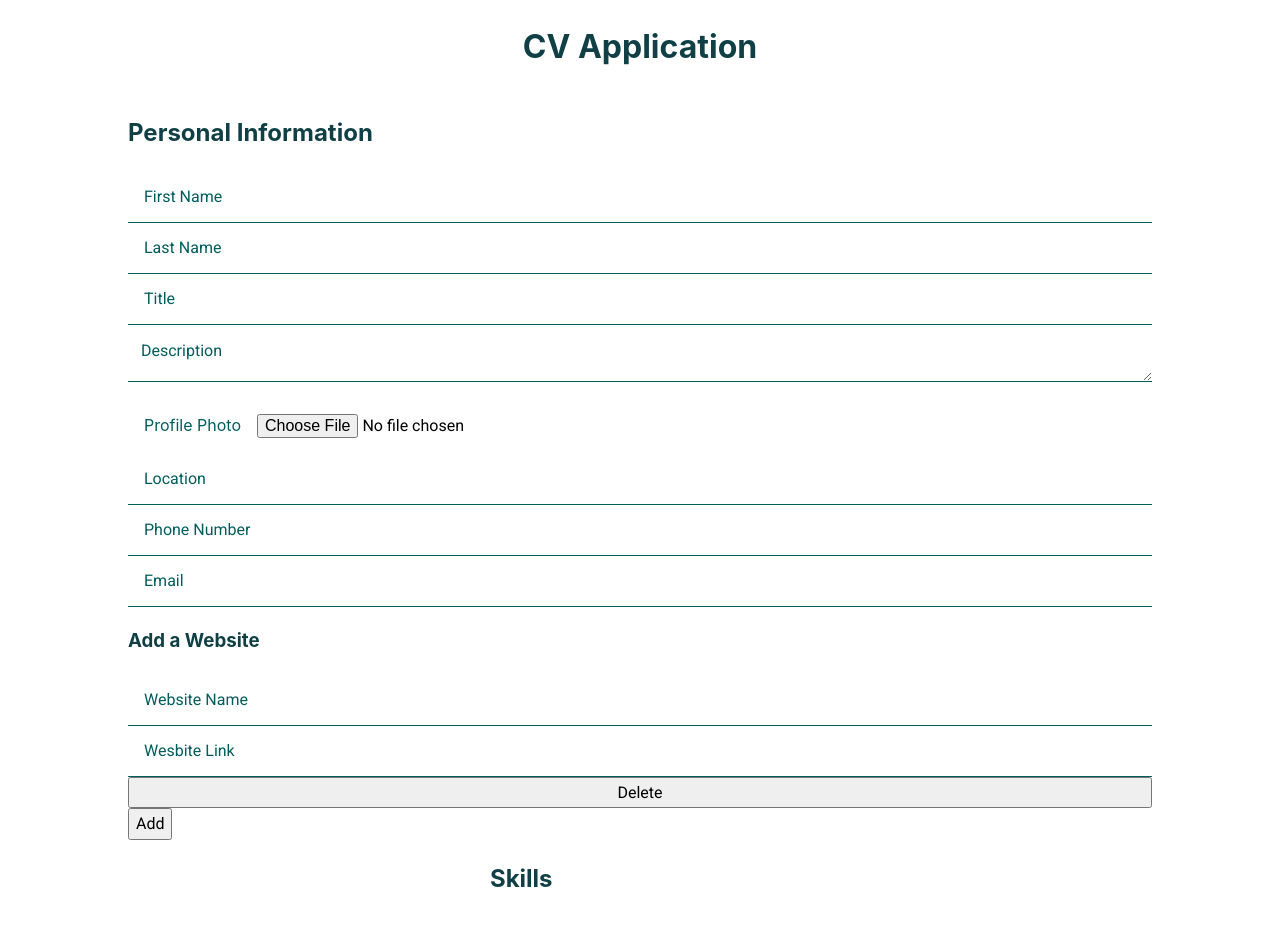
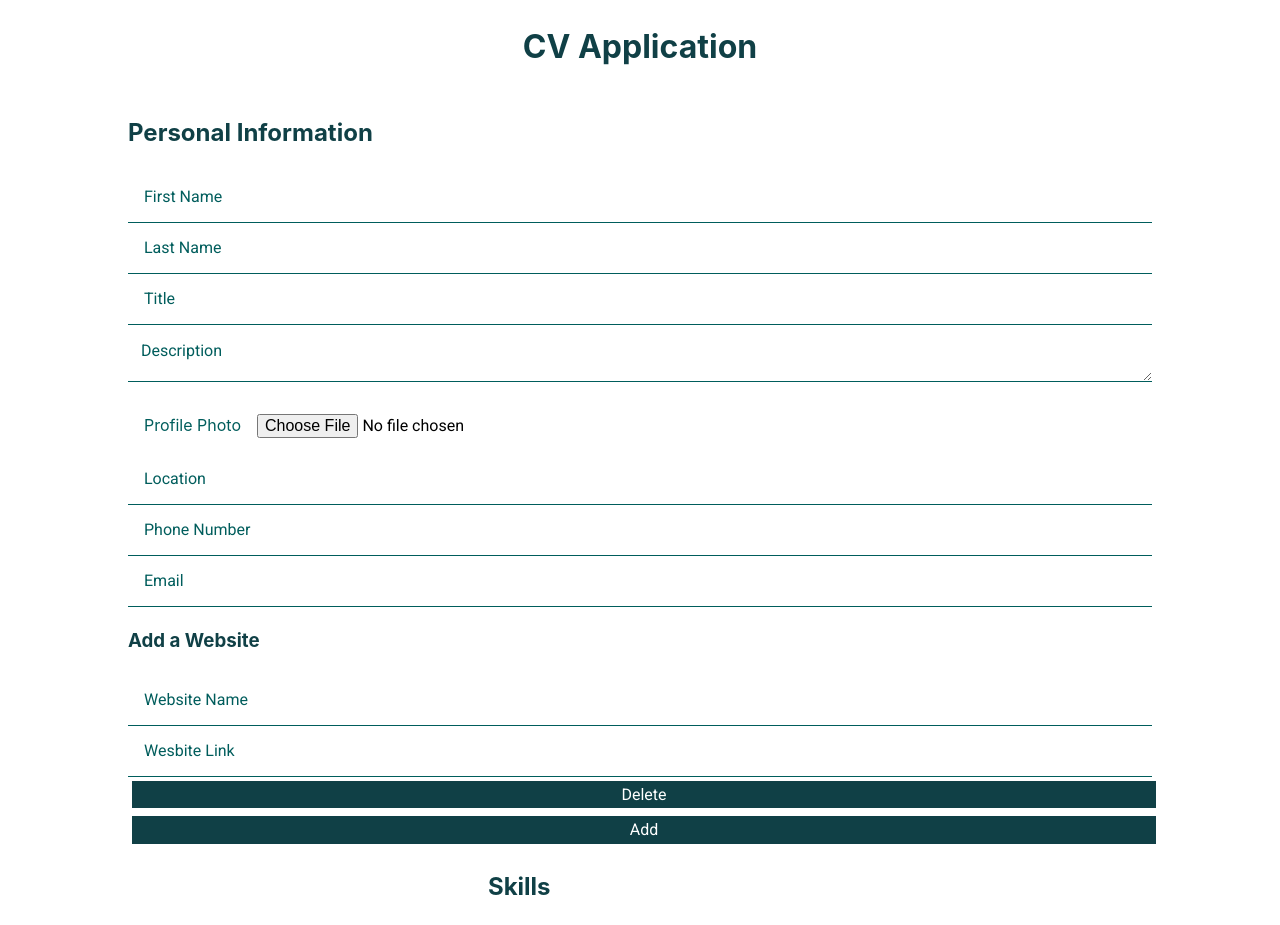
Before and after one commit to lindsaysofia/cv-project, a React (Create React App) app: page / in a window 1280 px wide. Shown: the top 925 px of the page. Built offline with nearby package versions, Linux system fonts and the light colour scheme.

Commit message:
styled buttons

```diff
--- a/src/styles/App.css
+++ b/src/styles/App.css
@@ -32,6 +32,20 @@ textarea {
   font-size: 1em;
 }
 
+button {
+  border: none;
+  outline: none;
+  background-color: var(--color-header);
+  color: white;
+  font-size: 1em;
+  width: 100%;
+  margin: .25em;
+}
+
+button:hover {
+  background-color: var(--color-placeholder);
+}
+
 .app {
   display: flex;
   flex-direction: column;
```
